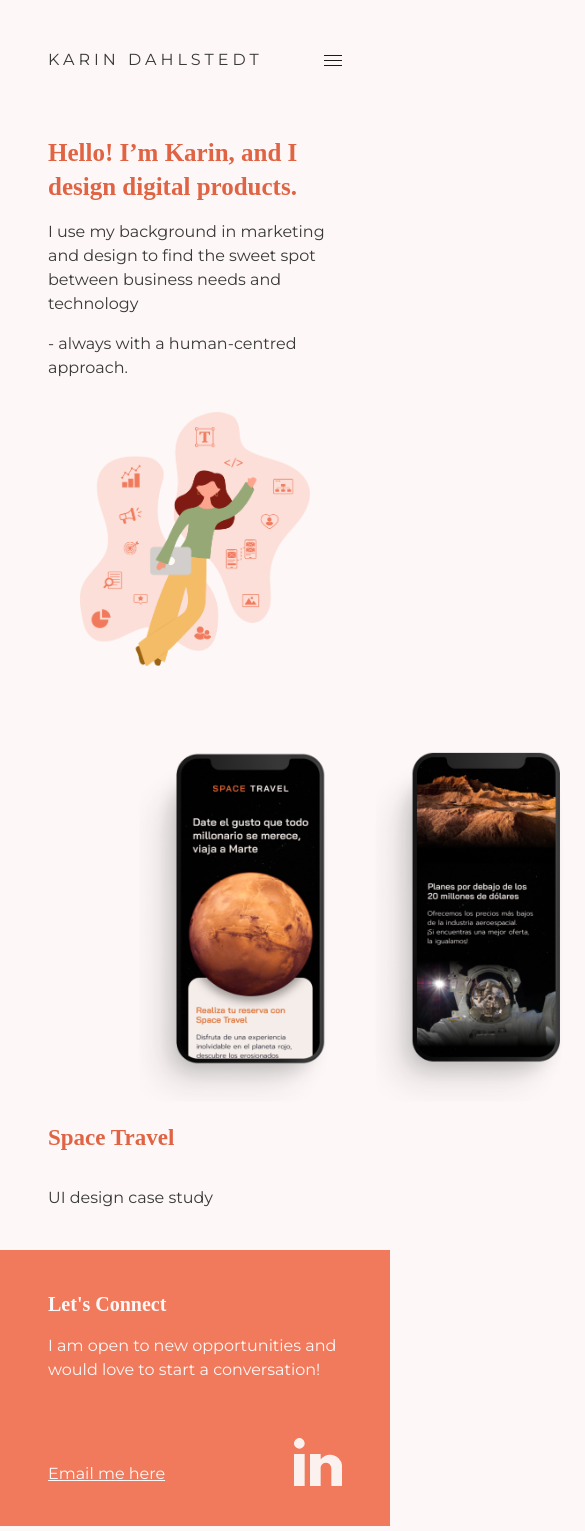
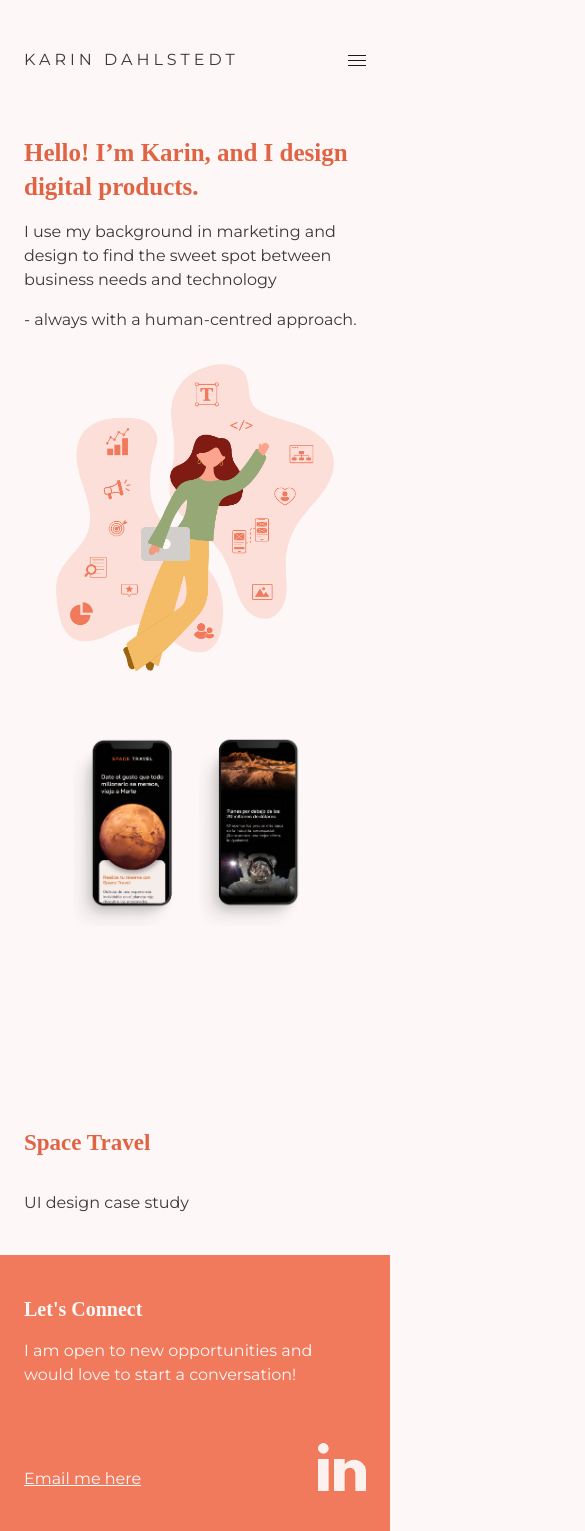
Before and after one commit to karindd/karindd.github.io, a plain HTML site: page index.html in a window 390 px wide. Shown: the top 1531 px of the page, 585 px wide, since content can reach past the window. Drawn offline with nearby package versions, Linux system fonts and the light colour scheme.

Commit message:
Margins for mobile/desktop adjusted

```diff
--- a/assets/css/styles.css
+++ b/assets/css/styles.css
@@ -216,7 +216,7 @@ a:hover {
 .wrapper {
   margin: 0 auto;
   max-width: 128rem;
-  padding: 0 4.8rem;
+  padding: 0 2.4rem;
 }
 
 .flex-container {
@@ -380,7 +380,7 @@ ul.project__ul li::before {
 /* ----------------------- EFFECTS ------------------ */
 
 .zoom-effect-container {
-  width: 640px;
+  width: 100%;
   height: 360px;
   margin-bottom: 4.8rem;
   margin-top: 4.8rem;
@@ -462,6 +462,18 @@ transform: scale(1.08);
   }
   /* ----------------------- UTILITIES ------------------ */
 
+  .wrapper-min {
+    margin: 0 auto;
+    max-width: 128rem;
+    padding: 0 4.8rem;
+  }
+
+  .wrapper__center-min {
+    margin: 0 auto;
+    max-width: 128rem;
+    padding: 0 20rem;
+    }
+
   .flex-container-min {
     display: flex;
   }
@@ -515,12 +527,6 @@ transform: scale(1.08);
     margin: 0 7.2rem 0 0;
   }
 
-  .wrapper__center-min {
-  margin: 0 auto;
-  max-width: 128rem;
-  padding: 0 20rem;
-  }
-
   /* ----------------------- HEADER ------------------ */
 
   .navigation-min {
--- a/index.html
+++ b/index.html
@@ -55,7 +55,7 @@
         </header>
         <main>
             <section class="billboard">
-                <div class="wrapper">
+                <div class="wrapper wrapper-min">
                     <div class="row-min align-start">
                         <div class="billboard_content column-min">
                             <h1>Hello! I’m Karin, and I design digital products.
@@ -76,7 +76,7 @@
                 </div>
             </section>
             <section class="projects">
-                <div class="wrapper">
+                <div class="wrapper wrapper-min">
                     <div class="zoom-effect-container">
                         <a href="https://karindd.github.io/space-travel/">
                         <div class="image-card flex-container align-start">
@@ -90,7 +90,7 @@
             </section>
         </main>
         <footer class="footer">
-            <div class="wrapper">
+            <div class="wrapper wrapper-min">
                     <h3 class="footer__title">Let's Connect</h3>
                 <div class="footer__content">
                     <p>I am open to new opportunities and would love to start a conversation!</p>
```
Also changed, not shown: about/index.html (+2 -2 lines), space-travel/index.html (+2 -3 lines).
